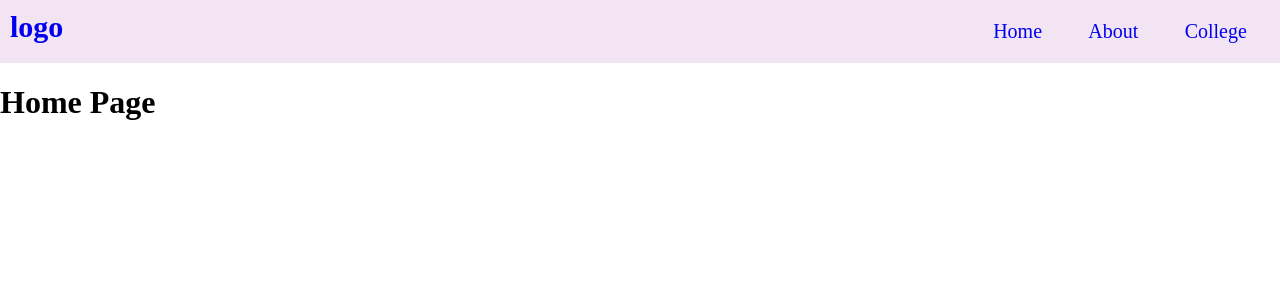
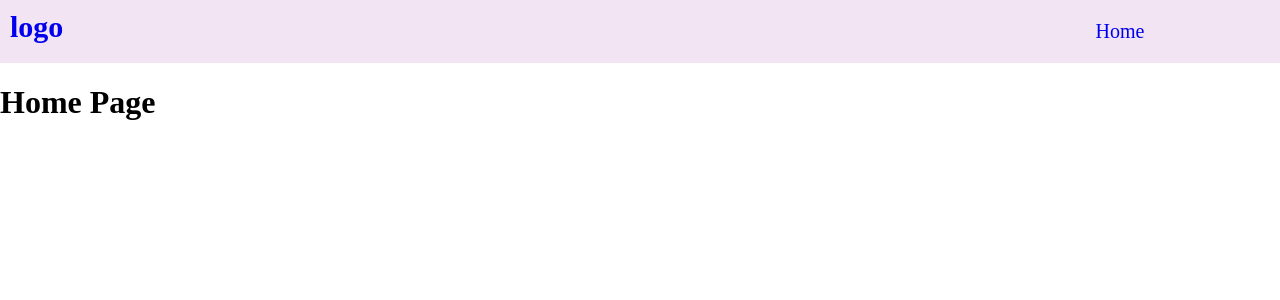
Before and after one commit to muskan-chouhan/react, a React (Vite) app in the folder layout-n-index-routes/: page / in a window 1280 px wide. Shown: the top 300 px of the page. Built offline with nearby package versions, Linux system fonts and the light colour scheme.

Commit message:
show header

```diff
--- a/layout-n-index-routes/src/College.jsx
+++ b/layout-n-index-routes/src/College.jsx
@@ -5,7 +5,7 @@ function College() {
     <div className='college' style={{textAlign:'center'}}>
     <h1>College</h1>
     <Link to='/'>Go Back to Home</Link>
-    <NavLink className='link' to='student'>Student</NavLink>
+    <NavLink className='link' to=''>Student</NavLink>
     <NavLink className='link' to='department'>Department</NavLink>
     <Outlet/>
     </div>
--- a/layout-n-index-routes/src/header.jsx
+++ b/layout-n-index-routes/src/header.jsx
@@ -9,8 +9,7 @@ export default function Header() {
         <div>
             <ul>
                 <li><Link className="link" to= '/'>Home</Link></li>
-                <li><Link className="link" to= '/about'>About</Link></li>
-                <li><Link className="link" to= '/College'>College</Link></li>
+
             </ul>
         </div>
     </div>
```
